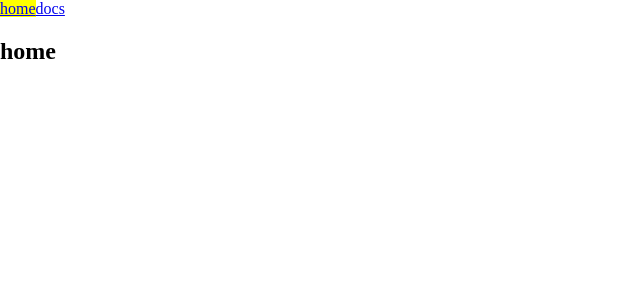
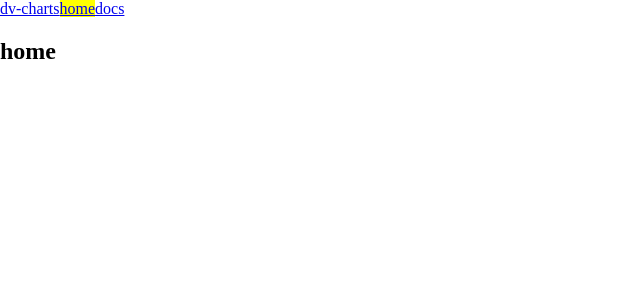
Before and after one commit to varodv/dv-charts, a Vue app in the folder packages/app/: page / in a window 1280 px wide. Shown: the top 300 px of the page, without its empty margins (0-640 px from the left). Built offline with nearby package versions, Linux system fonts and the light colour scheme.

Commit message:
feat: App header base template structured

```diff
--- a/packages/app/src/components/app-header.component.vue
+++ b/packages/app/src/components/app-header.component.vue
@@ -1,19 +1,20 @@
 <template>
   <header :class="baseClass">
-    <router-link
-      v-for="{ name } in routes"
-      :key="name"
-      :class="[`${baseClass}__link`, `${baseClass}__link--route`]"
-      :active-class="`${baseClass}__link--active`"
-      :to="{ name }"
-    >
-      {{ name }}
-    </router-link>
+    <div :class="`${baseClass}__main`">
+      <router-link :class="`${baseClass}__link`" to="/">dv-charts</router-link>
+    </div>
+    <ul :class="`${baseClass}__navigation-bar`">
+      <li v-for="{ name } in props.routes" :key="name" :class="`${baseClass}__navigation-item`">
+        <router-link :class="`${baseClass}__link`" :to="{ name }" :active-class="`${baseClass}__link--active`">
+          {{ name }}
+        </router-link>
+      </li>
+    </ul>
   </header>
 </template>
 
 <script setup lang="ts">
-  const { routes } = defineProps({
+  const props = defineProps({
     routes: {
       type: Array, // Array<Route>
       default: () => [],
@@ -25,6 +26,16 @@
 
 <style lang="scss" scoped>
   .app-header {
+    display: flex;
+    align-items: center;
+
+    &__navigation-bar {
+      display: flex;
+      padding: 0;
+      margin: 0;
+      list-style-type: none;
+    }
+
     &__link {
       &--active {
         background-color: yellow;
```
